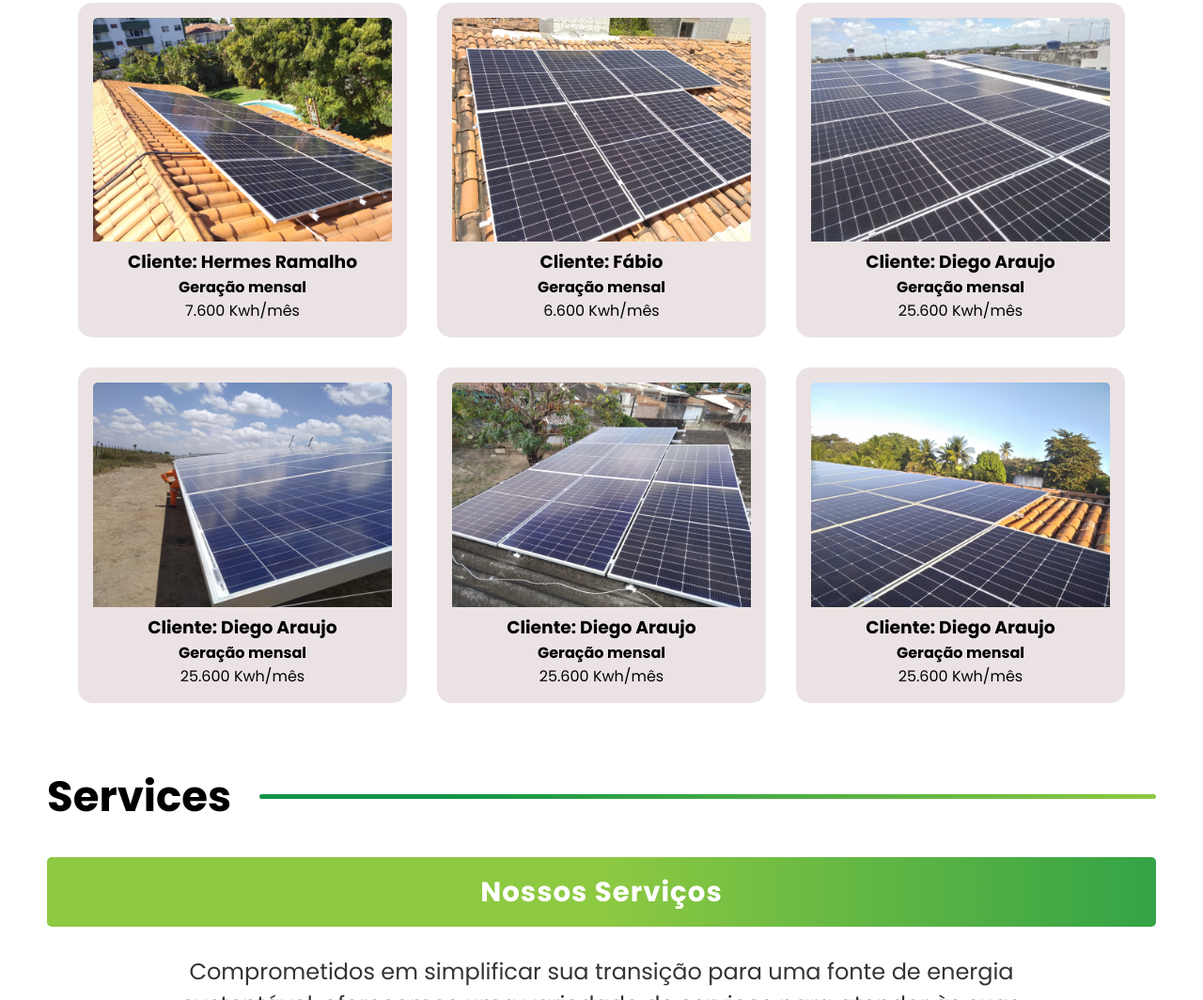
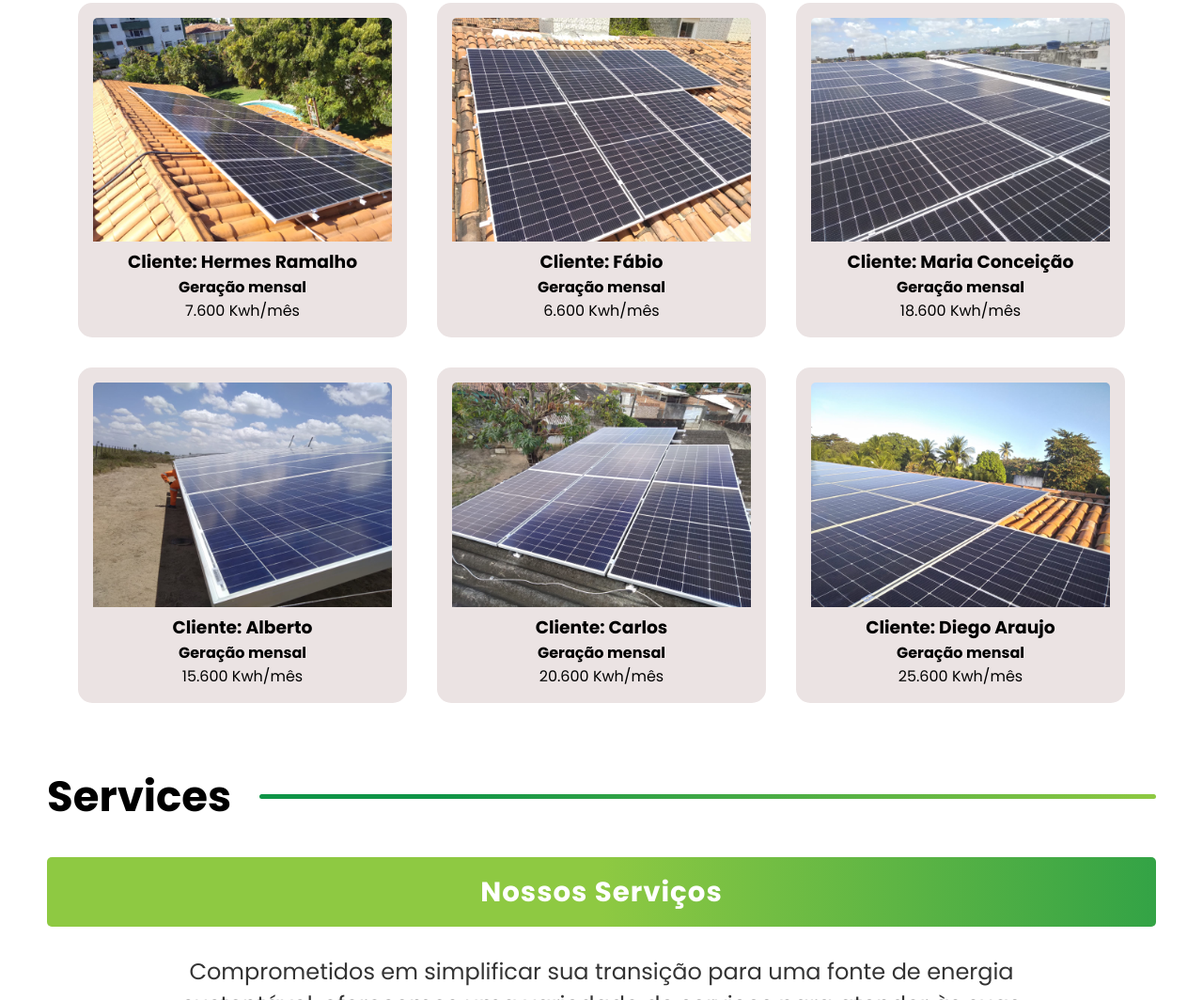
Before and after one commit to Bruno-spj/icesolar, a plain HTML site: page index.html in a window 1280 px wide. Shown: the part 1635-2699 px from the top of the page at 94% size. Drawn offline with nearby package versions, Linux system fonts and the light colour scheme.

Commit message:
Atualização na seção projetos

```diff
--- a/index.html
+++ b/index.html
@@ -121,23 +121,23 @@
 
         <div class="card" data-aos="fade-up" data-aos-delay="400" data-aos-duration="1000">
           <img src="./src/imagens/img-projetos3.jpg" alt="imagem da instalação de paineis fotovotaicos no telhado">
-          <h3>Cliente: Diego Araujo</h3>
+          <h3>Cliente: Maria Conceição</h3>
           <h4>Geração mensal</h4>
-          <p>25.600 Kwh/mês</p>
+          <p>18.600 Kwh/mês</p>
         </div>
 
         <div class="card" data-aos="fade-up" data-aos-delay="450" data-aos-duration="1000">
           <img src="./src/imagens/img-projetos4.jpeg" alt="imagem da instalação de paineis fotovotaicos no telhado">
-          <h3>Cliente: Diego Araujo</h3>
+          <h3>Cliente: Alberto</h3>
           <h4>Geração mensal</h4>
-          <p>25.600 Kwh/mês</p>
+          <p>15.600 Kwh/mês</p>
         </div>
 
         <div class="card" data-aos="fade-up" data-aos-delay="550" data-aos-duration="1000">
           <img src="./src/imagens/img-projetos5.jpeg" alt="imagem da instalação de paineis fotovotaicos no telhado">
-          <h3>Cliente: Diego Araujo</h3>
+          <h3>Cliente: Carlos</h3>
           <h4>Geração mensal</h4>
-          <p>25.600 Kwh/mês</p>
+          <p>20.600 Kwh/mês</p>
         </div>
 
         <div class="card" data-aos="fade-up" data-aos-delay="600" data-aos-duration="1000">
```
